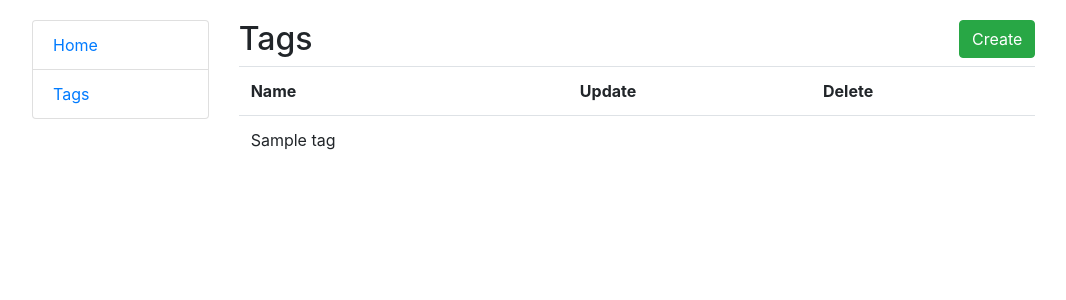
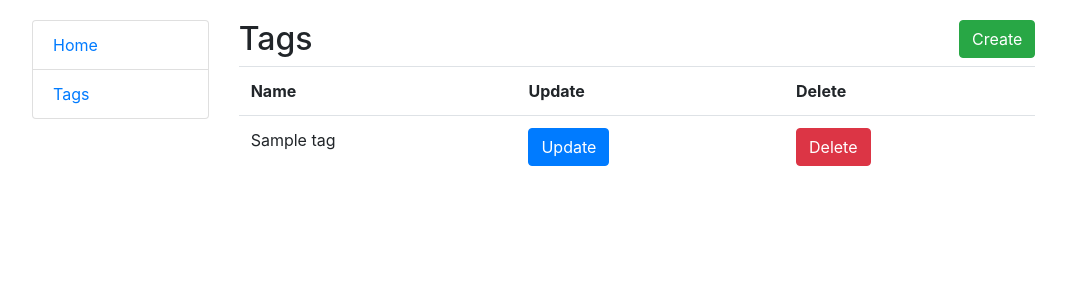
Before and after one commit to mykolamateichuk/simple-todo-list, a Django app: page /tags/ in a window 1280 px wide. Shown: the top 300 px of the page, without its empty margins (3-1069 px from the left). Run offline with Django 4.2, Linux system fonts and the light colour scheme; tables that the repository leaves empty hold one stand-in row (values such as "Sample post").

Commit message:
Add update and delete views to tags

```diff
--- a/templates/todo_list/tag_list.html
+++ b/templates/todo_list/tag_list.html
@@ -21,8 +21,14 @@
       {% for tag in tags %}
         <tr>
           <td>{{ tag.name }}</td>
-          <td></td>
-          <td></td>
+          <td>
+            <a href="{% url "todo_list:update_tag" pk=tag.id %}"
+               class="btn btn-primary">Update</a>
+          </td>
+          <td>
+            <a href="{% url "todo_list:delete_tag" pk=tag.id %}"
+               class="btn btn-danger">Delete</a>
+          </td>
         </tr>
       {% endfor %}
     </table>
--- a/todo_list/models.py
+++ b/todo_list/models.py
@@ -3,6 +3,9 @@ from django.db import models
 
 class Tag(models.Model):
     name = models.CharField(max_length=63)
+
+    class Meta:
+        ordering = ["name"]
 
 
 class Task(models.Model):
--- a/todo_list/urls.py
+++ b/todo_list/urls.py
@@ -3,13 +3,15 @@ from django.urls import path
 from todo_list.views import (
     TaskListView,
     TagListView,
-    TagCreateView
+    TagCreateView, TagUpdateView, TagDeleteView
 )
 
 urlpatterns = [
     path("", TaskListView.as_view(), name="task_list"),
     path("tags/", TagListView.as_view(), name="tag_list"),
     path("create-tag/", TagCreateView.as_view(), name="create_tag"),
+    path("tags/update/<int:pk>/", TagUpdateView.as_view(), name="update_tag"),
+    path("tags/delete/<int:pk>/", TagDeleteView.as_view(), name="delete_tag"),
 ]
 
 app_name = "todo_list"
--- a/todo_list/views.py
+++ b/todo_list/views.py
@@ -22,3 +22,14 @@ class TagCreateView(generic.CreateView):
     model = Tag
     form_class = TagCreateForm
     success_url = reverse_lazy("todo_list:tag_list")
+
+
+class TagUpdateView(generic.UpdateView):
+    model = Tag
+    form_class = TagCreateForm
+    success_url = reverse_lazy("todo_list:tag_list")
+
+
+class TagDeleteView(generic.DeleteView):
+    model = Tag
+    success_url = reverse_lazy("todo_list:tag_list")
```
Also changed, not shown: templates/todo_list/tag_confirm_delete.html (added, +13 -0 lines).
